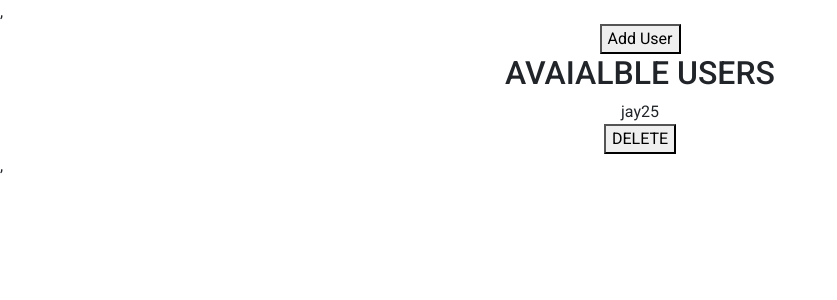
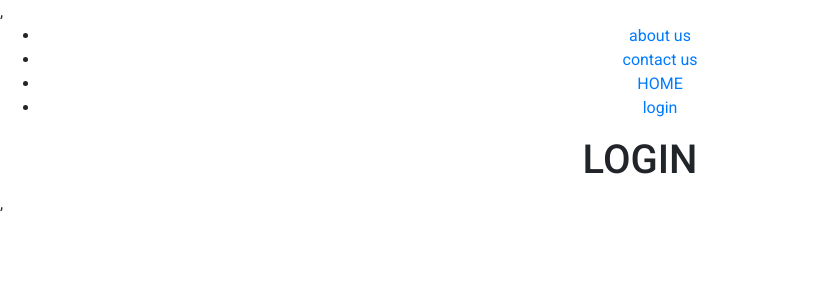
Before and after one commit to samirvithlani/react-js-gen-club, a React (Create React App) app: page /login in a window 1280 px wide. Shown: the top 300 px of the page, without its empty margins (0-837 px from the left). Built offline with nearby package versions, Linux system fonts and the light colour scheme.

Commit message:
protectedroutes

```diff
--- a/src/App.js
+++ b/src/App.js
@@ -1,51 +1,52 @@
-import logo from './logo.svg';
-import './App.css';
-import Home from './components/Home.js'
-import { AboutUs } from './components/AboutUs.js'
-import { ContactUs } from './components/ContactUs';
-import { Routes, Route } from 'react-router-dom';
-import { Series } from './Pages/Series'
-import { Movies } from './Pages/Movies'
-import { TvShows } from './Pages/TvShows'
-import { MenuBar } from './Pages/MenuBar';
-import { Action } from './Pages/Action';
-import { MOvieDetail } from './Pages/MOvieDetail';
-import { Login } from './components/Login';
-import { AddEmployee } from './forms/AddEmployee';
-import { EmployeeDetail } from './forms/EmployeeDetail';
-import { useState } from 'react';
-import { TicketList } from './ticket/TicketList';
-import { AddTicket } from './ticket/AddTicket';
-import { SimpleForm } from './components/simpleforms/SimpleForm';
-import { SimpleForm1 } from './components/simpleforms/SimpleForm1';
-import { Users } from './api/Users';
-import { AddDoctor } from './api/doctor/AddDoctor';
+import logo from "./logo.svg";
+import "./App.css";
+import Home from "./components/Home.js";
+import { AboutUs } from "./components/AboutUs.js";
+import { ContactUs } from "./components/ContactUs";
+import { Routes, Route } from "react-router-dom";
+import { Series } from "./Pages/Series";
+import { Movies } from "./Pages/Movies";
+import { TvShows } from "./Pages/TvShows";
+import { MenuBar } from "./Pages/MenuBar";
+import { Action } from "./Pages/Action";
+import { MOvieDetail } from "./Pages/MOvieDetail";
+import { Login } from "./components/Login";
+import { AddEmployee } from "./forms/AddEmployee";
+import { EmployeeDetail } from "./forms/EmployeeDetail";
+import { useState } from "react";
+import { TicketList } from "./ticket/TicketList";
+import { AddTicket } from "./ticket/AddTicket";
+import { SimpleForm } from "./components/simpleforms/SimpleForm";
+import { SimpleForm1 } from "./components/simpleforms/SimpleForm1";
+import { Users } from "./api/Users";
+import { AddDoctor } from "./api/doctor/AddDoctor";
 
-import { DoctorList } from './protectedrout/DoctorList';
-import { LoginDemo } from './storage/LoginDemo';
-import { LoggedInData } from './storage/LoggedInData';
-import { FileUpload } from './uploader/FileUpload';
-import { TableDemo } from './mui/TableDemo';
-import { DoctorLogin } from './protectedrout/DoctorLogin';
-import { Prod } from './components/errorHandling/Prod';
-import { TryDemo } from './components/errorHandling/TryDemo';
-import { QueryDemo } from './query/QueryDemo';
-import { QueryDemo2 } from './query/QueryDemo2';
-import { QueryDemo3 } from './query/QueryDemo3';
-import { QueryDemo4 } from './query/QueryDemo4';
-import { QueryDemo5 } from './query/QueryDemo5';
-import { MuiDemo1 } from './muidemo/MuiDemo1';
-import { MuiDemo2 } from './muidemo/MuiDemo2';
-import { MuiDemo3 } from './muidemo/MuiDemo3';
-import { FormikDemo1 } from './formik/FormikDemo1';
-import { FormikDemo2 } from './formik/FormikDemo2';
-import { HookFromDemo1 } from './HookForms/HookFromDemo1';
-import {appContext} from './contextdemo/context'
-import { AddUser } from './contextdemo/AddUser';
-import { UserList } from './contextdemo/UserList';
+import { DoctorList } from "./protectedrout/DoctorList";
+import { LoginDemo } from "./storage/LoginDemo";
+import { LoggedInData } from "./storage/LoggedInData";
+import { FileUpload } from "./uploader/FileUpload";
+import { TableDemo } from "./mui/TableDemo";
+import { DoctorLogin } from "./protectedrout/DoctorLogin";
+import { Prod } from "./components/errorHandling/Prod";
+import { TryDemo } from "./components/errorHandling/TryDemo";
+import { QueryDemo } from "./query/QueryDemo";
+import { QueryDemo2 } from "./query/QueryDemo2";
+import { QueryDemo3 } from "./query/QueryDemo3";
+import { QueryDemo4 } from "./query/QueryDemo4";
+import { QueryDemo5 } from "./query/QueryDemo5";
+import { MuiDemo1 } from "./muidemo/MuiDemo1";
+import { MuiDemo2 } from "./muidemo/MuiDemo2";
+import { MuiDemo3 } from "./muidemo/MuiDemo3";
+import { FormikDemo1 } from "./formik/FormikDemo1";
+import { FormikDemo2 } from "./formik/FormikDemo2";
+import { HookFromDemo1 } from "./HookForms/HookFromDemo1";
+import { appContext } from "./contextdemo/context";
+import { AddUser } from "./contextdemo/AddUser";
+import { UserList } from "./contextdemo/UserList";
+import { Navbar } from "./components/Navbar";
+import ProtectedRoute from "./ProtectedRoutes";
 
 function App() {
-
   // var st = {
   //   color:"red",
 
@@ -80,73 +81,66 @@ function App() {
   //   },
   // ]
 
-
   // const demo =(x)=>{
   //   console.log("demo",x)
   // }
-  var name = "royal"
+  var name = "royal";
   var contactPersons = [
     {
       name: "jay",
       age: 25,
-      contactNo: 1234567890
+      contactNo: 1234567890,
     },
     {
       name: "rahul",
       age: 30,
-      contactNo: 1234568890
+      contactNo: 1234568890,
     },
     {
       name: "Dhiraj",
       age: 40,
-      contactNo: 8846541654
-    }
-  ]
-
+      contactNo: 8846541654,
+    },
+  ];
 
   const [tickets, settickets] = useState([
     {
       name: "login bug",
-      desc: "resolve login bug for user"
+      desc: "resolve login bug for user",
     },
     {
       name: "logout bug",
-      desc: "resolve logout bug for admin"
-    }
-  ])
+      desc: "resolve logout bug for admin",
+    },
+  ]);
   const deleteTicket = (ticket) => {
-
-    settickets(tickets.filter(t => t.name !== ticket.name))
-
-  }
+    settickets(tickets.filter((t) => t.name !== ticket.name));
+  };
   const addTicekt = (ticket) => {
-
-    settickets([...tickets, ticket])
-  }
+    settickets([...tickets, ticket]);
+  };
 
   const [user, setuser] = useState([
     {
       name: "jay",
       age: 25,
-  }
- ])
+    },
+  ]);
 
- const dispatachUserEvent = (actiontype,payload)=>{
-  switch(actiontype){
-    case 'ADD_USER':
-      setuser([...user,payload])
+  const dispatachUserEvent = (actiontype, payload) => {
+    switch (actiontype) {
+      case "ADD_USER":
+        setuser([...user, payload]);
         return;
-     case 'DELETE_USER':
-        setuser(user.filter(u=>u.name !== payload.name))
+      case "DELETE_USER":
+        setuser(user.filter((u) => u.name !== payload.name));
         return;
       default:
         return;
-
     }
- }
+  };
 
   return (
-
     <div className="App">
       {/* <AddTicket addTicekt = {addTicekt}/>
       <TicketList tickets = {tickets} deleteTicket = {deleteTicket}/> */}
@@ -169,18 +163,28 @@ function App() {
 
       {/* <AddEmployee/> */}
       {/* <MenuBar/> */}
-
+      <Navbar />
+      <Routes>
+        <Route element={<ProtectedRoute/>}>
+          <Route path="/add" element={<AddDoctor />}></Route>
+          <Route path="/aboutus" element={<AboutUs />}></Route>
+          <Route path="/contactus" element={<ContactUs />}></Route>
+        </Route>
+        <Route path="/login" element={<Login />}></Route>
+        <Route path="/home" element={<Home />}></Route>
+      </Routes>
+      {/*
         <appContext.Provider value={{user,dispatachUserEvent}}>
-          <AddUser/>
-          <UserList/>
-          </appContext.Provider>
+          <Routes>
+            <Route path='/users' element={<UserList/>}/>
+          </Routes>
+        </appContext.Provider> */}
 
       {/* <h1>APP JS</h1>
 
       <Home name = {name}/>
 
       <ContactUs contactPersons = {contactPersons}/> */}
-
 
       {/* <h1>Hello</h1>
         <h2>{name}</h2>
--- /dev/null
+++ b/src/ProtectedRoutes.js
@@ -0,0 +1,19 @@
+import { Navigate, Outlet, useNavigate } from "react-router-dom";
+import { Login } from "./components/Login";
+
+const useAuth = () => {
+  //localstorage..
+  const name =null;
+  const user = name !== null ? true : false;
+  return user;
+};
+
+
+const ProtectedRoute = () => {
+    var navigate = useNavigate();
+  const isAuth = useAuth();
+
+  return isAuth ? <Outlet /> : <Navigate to="/login" />;
+};
+
+export default ProtectedRoute;
--- a/src/components/ContactUs.js
+++ b/src/components/ContactUs.js
@@ -17,21 +17,6 @@ export const ContactUs = (props) => {
                             </tr>
                         </thead>
                         <tbody>
-                            {
-                                props.contactPersons.map((person) => {
-                                    return (<tr>
-
-                                        <td>{person.name}</td>
-                                        <td>{person.age}
-                                            {
-                                                person.age <=30 ? <h4>YOU ARE A YOUNG</h4>: <h4>YOU ARE AN OLD</h4>
-                                            }
-                                        </td>
-                                        <td>{person.contactNo}</td>
-                                    </tr>
-                                    )
-                                })
-                            }
 
                         </tbody>
                     </table>
--- a/src/components/Home.js
+++ b/src/components/Home.js
@@ -5,9 +5,6 @@ export default function Home(props) {
     <div>
         <h2>HOME COMPONENT</h2>
         <h1> Name =
-        {
-            props.name
-        }
         </h1>
     </div>
   )
--- a/src/components/Login.js
+++ b/src/components/Login.js
@@ -1,16 +1,16 @@
-import React from 'react'
-import { useNavigate } from 'react-router';
+import React from "react";
+import { useNavigate } from "react-router";
 
 export const Login = () => {
-    var login  = false;
-    var navigate = useNavigate();
+  var login = false;
+  var navigate = useNavigate();
   return (
     <div>
-
+      {/*
     {
         login ? <button onClick = {()=>navigate("/series")}>LOGIN</button> : <button onClick = {()=>navigate("/")}>LOGOUT</button>
-    }
-
+    } */}
+      <h1>LOGIN</h1>
     </div>
-  )
-}
+  );
+};
--- /dev/null
+++ b/src/components/Navbar.js
@@ -0,0 +1,23 @@
+import React from 'react'
+import { Link } from 'react-router-dom'
+
+export const Navbar = () => {
+  return (
+    <div>
+        <ul>
+            <li>
+                <Link to="/aboutus">about us</Link>
+            </li>
+            <li>
+                <Link to="/contactus">contact us</Link>
+            </li>
+            <li>
+                <Link to="/home">HOME</Link>
+            </li>
+            <li>
+                <Link to="/login">login</Link>
+            </li>
+        </ul>
+    </div>
+  )
+}
```
Lines whose indentation alone changed are shown as unchanged.
